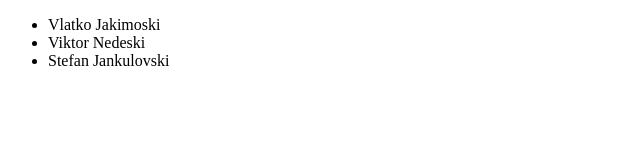
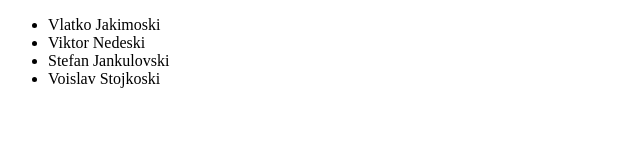
Before and after one commit to nedeski/MentorClass02-Git, a plain HTML site: page index.html in a window 1280 px wide. Shown: the whole page, without its empty margins (0-640 px from the left). Drawn offline with Linux system fonts and the light colour scheme.

Commit message:
name Voislav added

```diff
--- a/index.html
+++ b/index.html
@@ -10,6 +10,7 @@
       <li>Vlatko Jakimoski</li>
       <li>Viktor Nedeski</li>
       <li>Stefan Jankulovski</li>
+      <li>Voislav Stojkoski</li>
     </ul>
   </body>
 </html>
```
